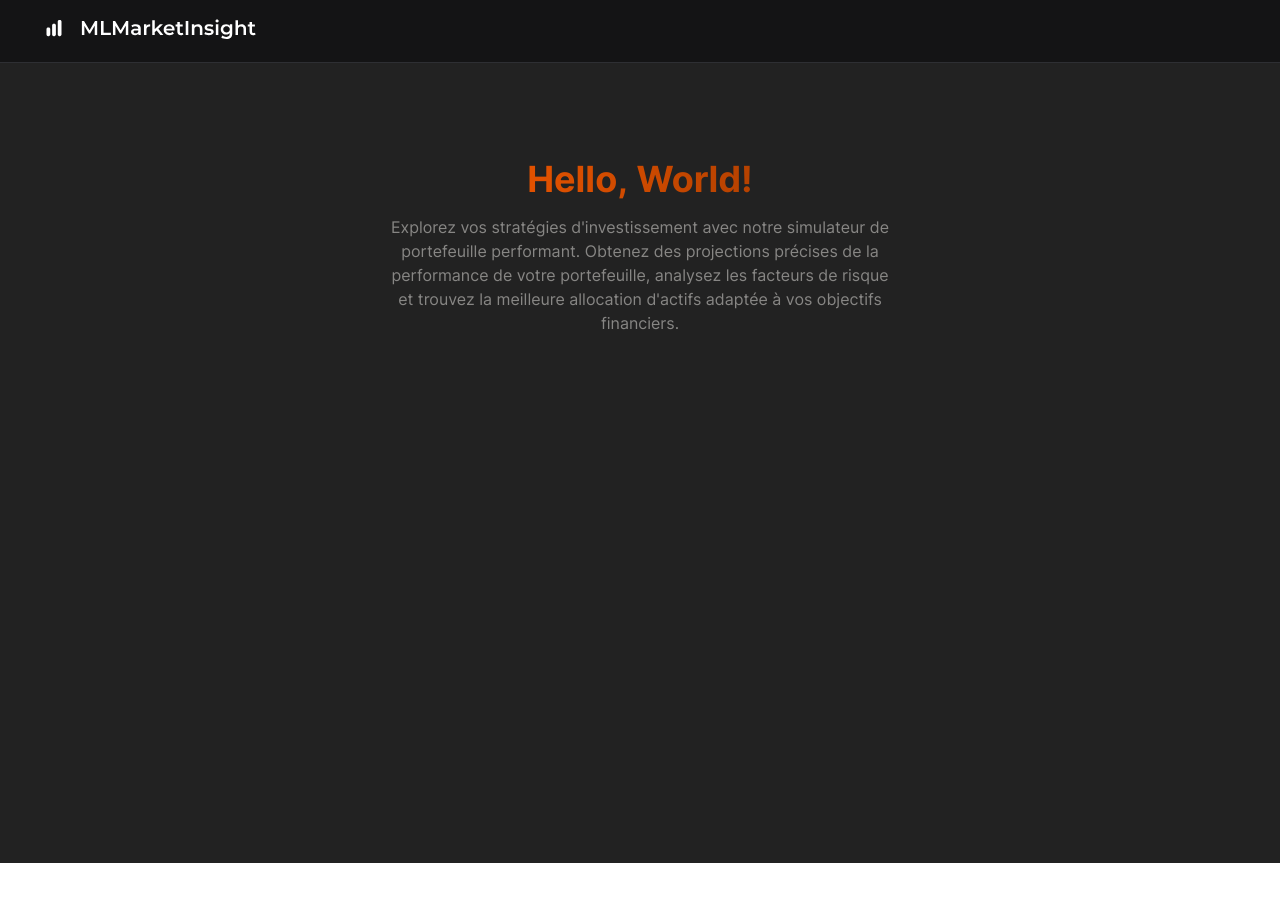
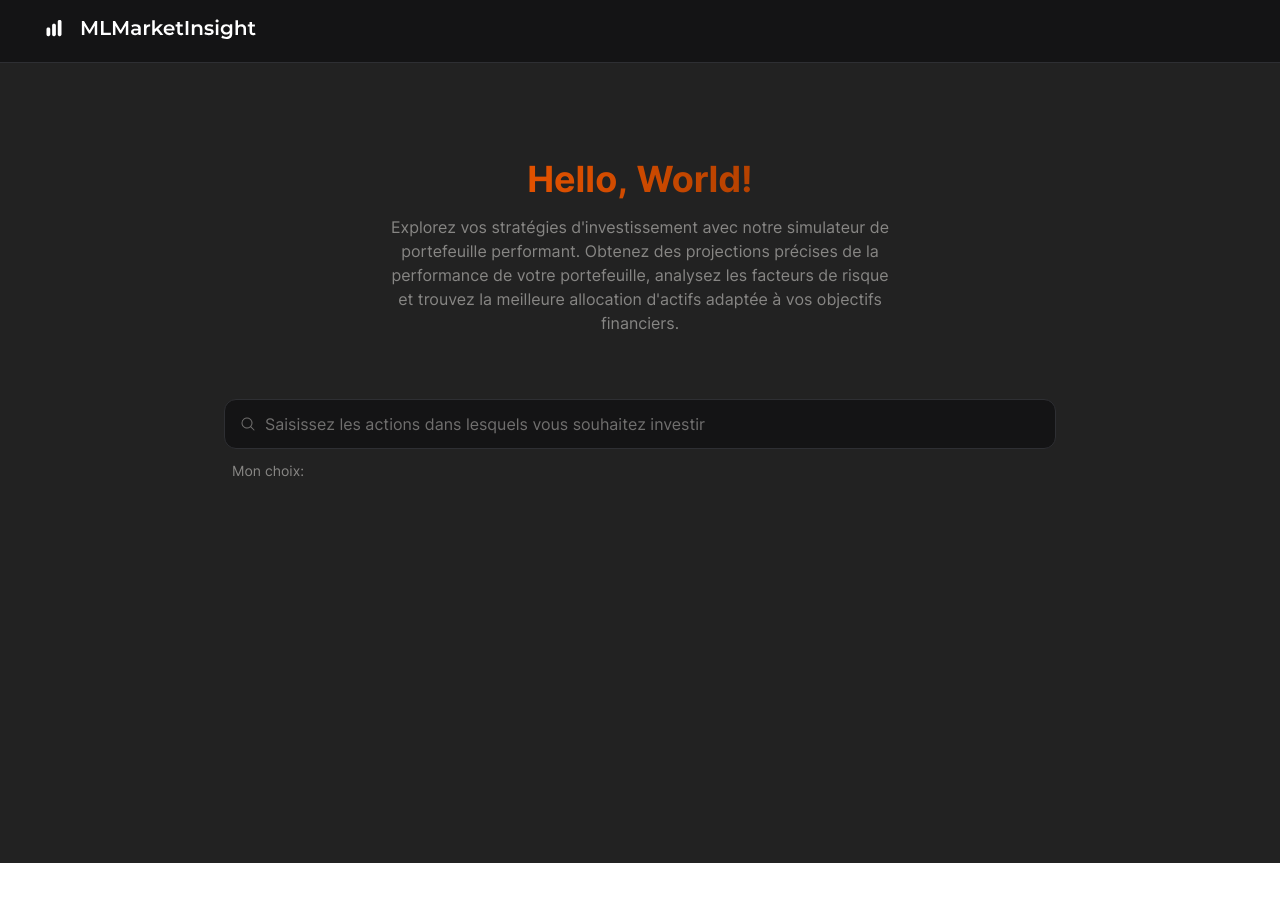
Before and after one commit to ml-market-insight/frontend, a Next.js app: page / in a window 1280 px wide. Shown: the top 902 px of the page. Built offline with nearby package versions, Linux system fonts and the light colour scheme.

Commit message:
evol(theme): variabilised colors

```diff
--- a/package.json
+++ b/package.json
@@ -15,6 +15,7 @@
     "prepare": "husky"
   },
   "dependencies": {
+    "@heroicons/react": "^2.1.4",
     "clsx": "^2.1.1",
     "next": "14.2.4",
     "react": "^18",
--- a/src/app/page.tsx
+++ b/src/app/page.tsx
@@ -1,4 +1,6 @@
 //import Image from 'next/image';
+
+import SearchBar from '@/feature/searchbar';
 
 //import hero from '/public/images/hero.jpg';
 
@@ -7,10 +9,10 @@ export default function HomePage() {
     <main>
       <section className="min-h-screen bg-dark p-12 md:p-24">
         <div className="m-auto flex max-w-[512px] flex-col gap-4 text-center">
-          <h1 className="inline-block bg-gradient-to-r from-[#FF5C00] to-[#993700] bg-clip-text text-transparent">
+          <h1 className="inline-block bg-gradient-to-r from-accent to-accentdark bg-clip-text text-transparent">
             Hello, World!
           </h1>
-          <p className="text-[#878684]">
+          <p className="text-gray">
             Explorez vos stratégies d'investissement avec notre simulateur de portefeuille
             performant. Obtenez des projections précises de la performance de votre portefeuille,
             analysez les facteurs de risque et trouvez la meilleure allocation d'actifs adaptée à
@@ -18,6 +20,7 @@ export default function HomePage() {
           </p>
         </div>
         {/* <Image src={hero} alt="Hero" className='absolute top-0 left-0 -z-10'/> */}
+        <SearchBar />
       </section>
       <section className="min-h-screen"></section>
     </main>
--- /dev/null
+++ b/src/feature/searchbar/index.tsx
@@ -0,0 +1,21 @@
+import { MagnifyingGlassIcon } from '@heroicons/react/24/solid';
+
+const SearchBar = () => {
+  return (
+    <div className="m-auto my-16 flex max-w-[832px] flex-col gap-3">
+      <div className="relative w-full">
+        <input
+          type="text"
+          placeholder="Saisissez les actions dans lesquels vous souhaitez investir"
+          className="w-full rounded-xl border border-lightgrey bg-obsidian py-3 pl-10 pr-4 text-white placeholder-gray/80 focus:outline-none focus:ring-2 focus:ring-white focus:ring-opacity-60"
+        />
+        <MagnifyingGlassIcon className="absolute left-4 top-1/2 size-4 -translate-y-1/2 transform text-gray/80" />
+      </div>
+      <div className="flex flex-col gap-2 px-2">
+        <p className="text-sm text-gray">Mon choix: </p>
+      </div>
+    </div>
+  );
+};
+
+export default SearchBar;
--- a/src/feature/topbar/index.tsx
+++ b/src/feature/topbar/index.tsx
@@ -4,7 +4,7 @@ import logo from '/public/images/logo.svg';
 
 const TopBar = () => {
   return (
-    <nav className="w-screen border-b border-[#2E2F33] bg-[#141415] px-11 py-4">
+    <nav className="w-screen border-b border-lightgrey bg-obsidian px-11 py-4">
       <a href="/" className="inline-block">
         <Image src={logo} alt="Logo" />
       </a>
--- a/tailwind.config.ts
+++ b/tailwind.config.ts
@@ -22,6 +22,12 @@ export default {
           900: 'rgb(var(--tw-color-primary-900) / <alpha-value>)',
           950: 'rgb(var(--tw-color-primary-950) / <alpha-value>)'
         },
+        accent: '#FF5C00',
+        accentdark: '#993700',
+        obsidian: '#141415',
+        lightgrey: '#2E2F33',
+        gray: '#878684',
+        grey: '#555555',
         dark: '#222222'
       },
       keyframes: {
```
Also changed, not shown: 1 other file (tests, documents, lock files or other folders).
